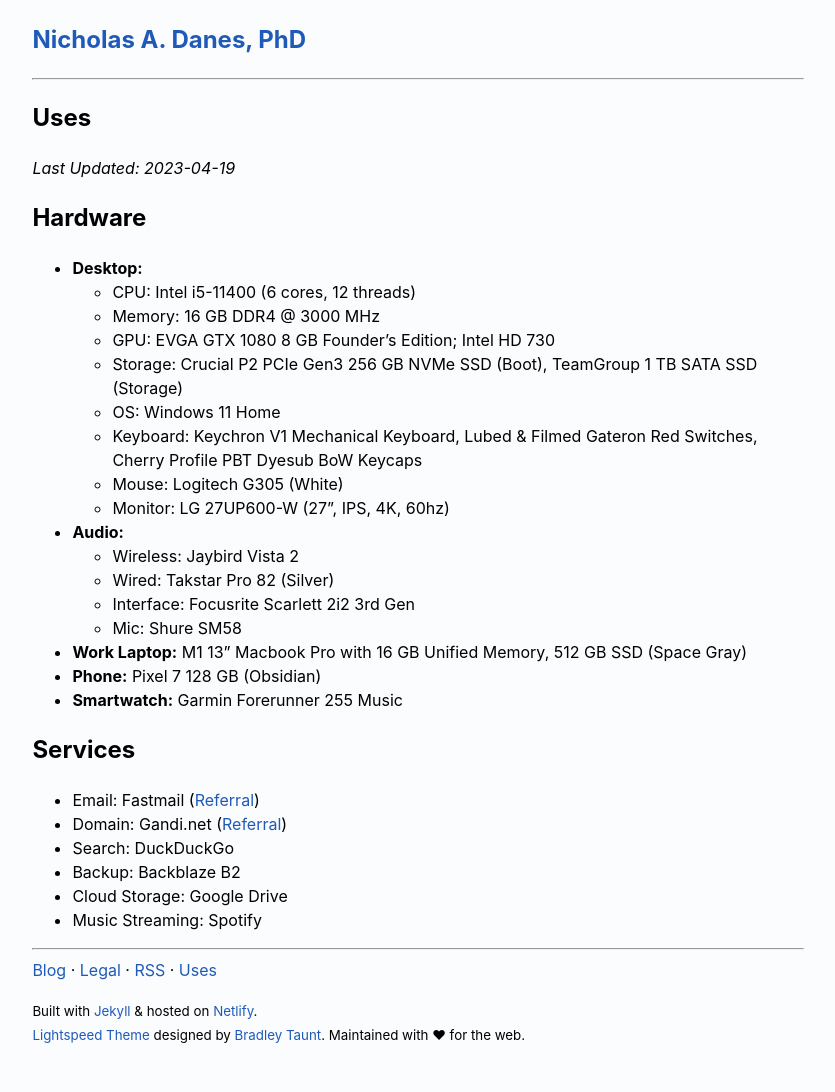
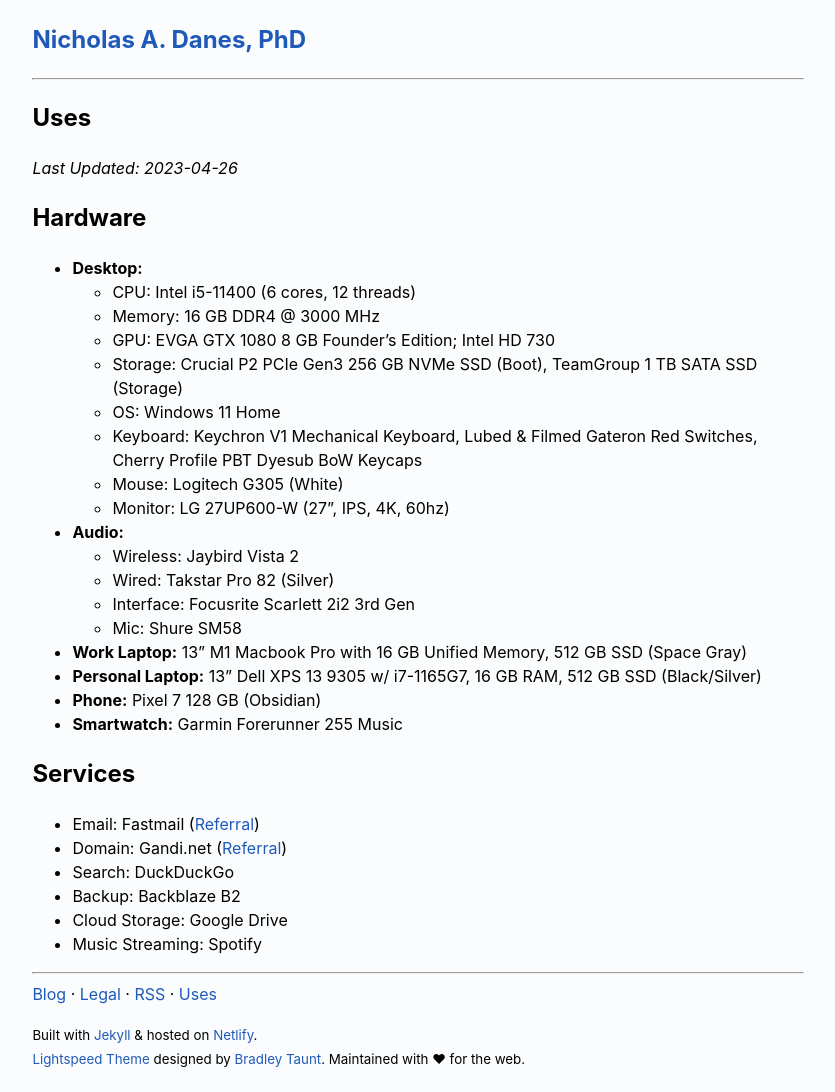
Before and after one commit to danesnick/website_lightspeed, a Jekyll site: the page built from uses.markdown, in a window 1280 px wide. Shown: the whole page, without its empty margins (222-1057 px from the left). Built offline with Jekyll 4.4.1, drawn with Linux system fonts in a browser that asks for light colours; before the commit the page ends 1068 px from its top, so only the background shows below that.

Commit message:
Updated uses page

```diff
--- a/uses.markdown
+++ b/uses.markdown
@@ -3,7 +3,7 @@ layout: page
 title: Uses
 permalink: /uses/
 ---
-*Last Updated: 2023-04-19*
+*Last Updated: 2023-04-26*
 
 ## Hardware
 
@@ -21,7 +21,8 @@ permalink: /uses/
 	* Wired: Takstar Pro 82 (Silver)
 	* Interface: Focusrite Scarlett 2i2 3rd Gen
 	* Mic: Shure SM58
-* **Work Laptop:** M1 13" Macbook Pro with 16 GB Unified Memory, 512 GB SSD (Space Gray)
+* **Work Laptop:** 13" M1 Macbook Pro with 16 GB Unified Memory, 512 GB SSD (Space Gray)
+* **Personal Laptop:** 13" Dell XPS 13 9305 w/ i7-1165G7, 16 GB RAM,  512 GB SSD (Black/Silver)
 * **Phone:** Pixel 7 128 GB (Obsidian)
 * **Smartwatch:** Garmin Forerunner 255 Music
 
```
